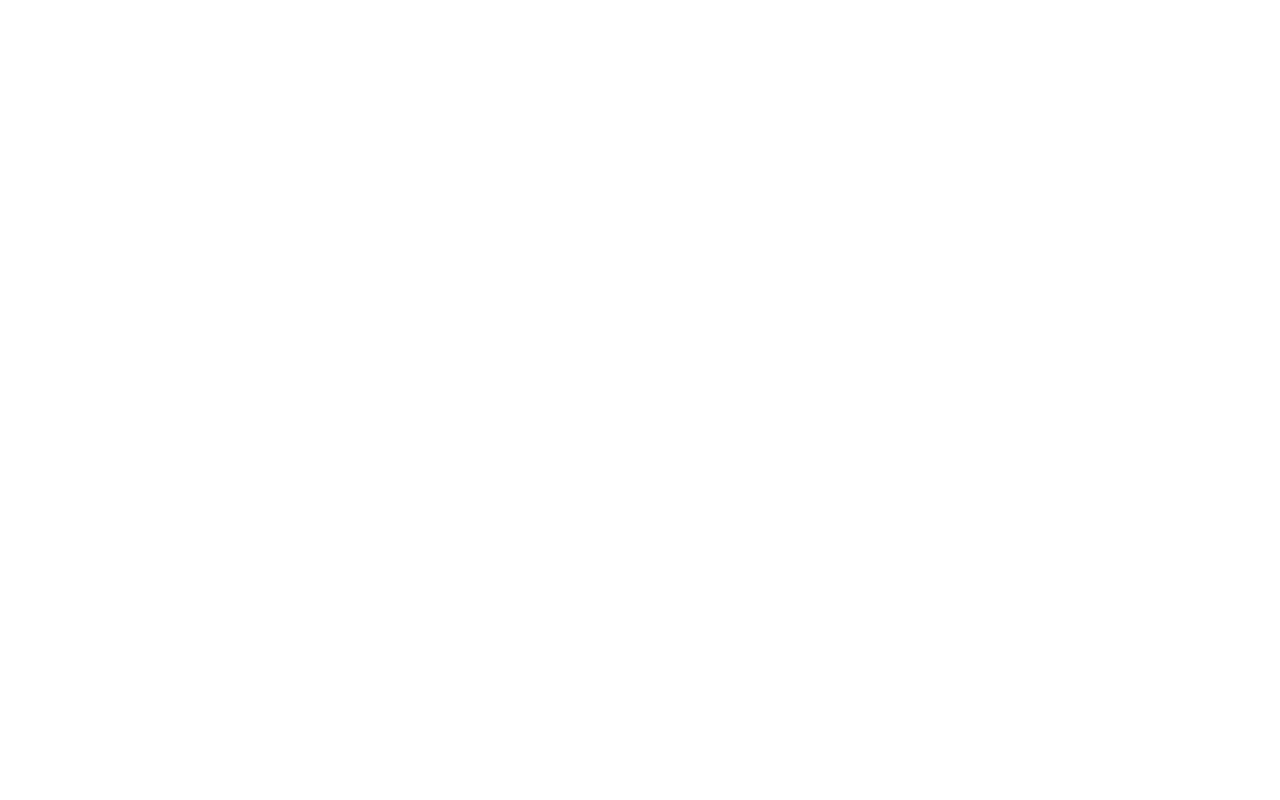
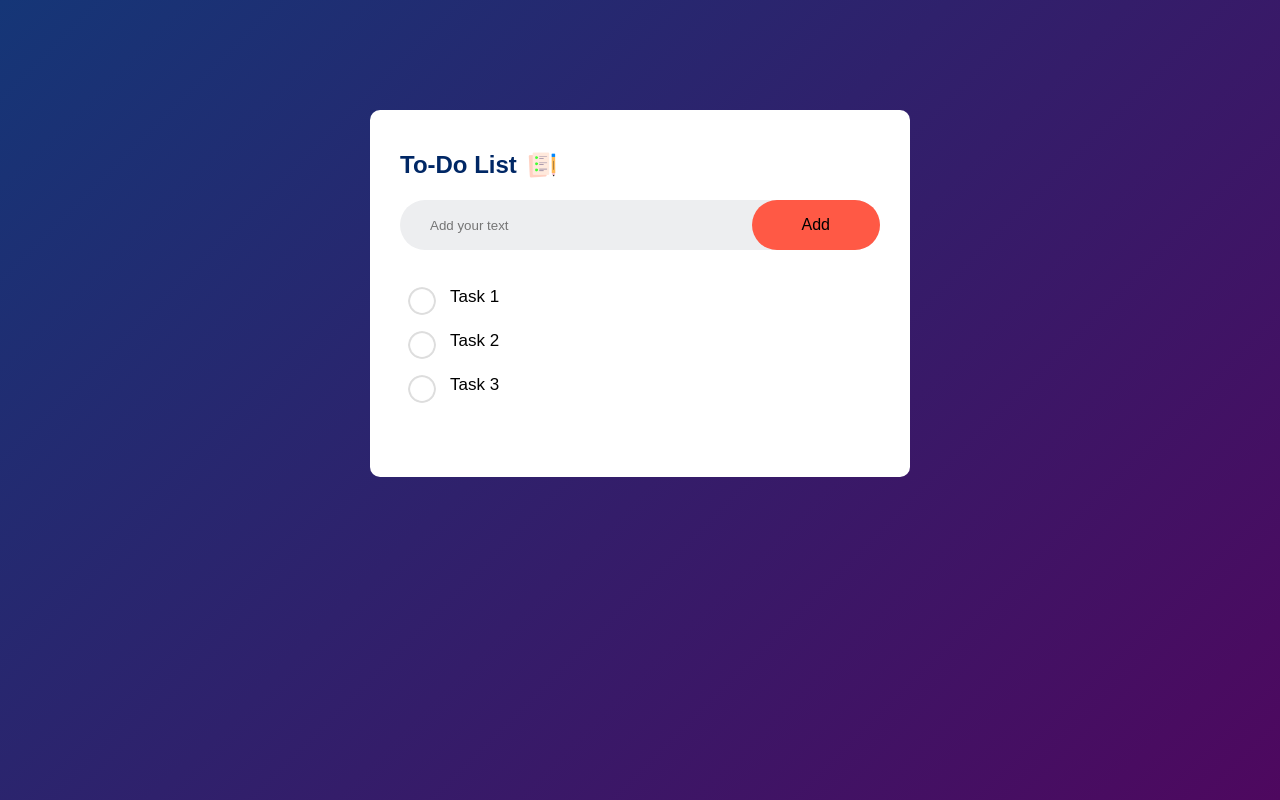
Before and after one commit to ZachWright-Dev/todo, a plain HTML site: page index.html in a window 1280 px wide. Drawn offline with Linux system fonts and the light colour scheme.

Commit message:
styled list elements

```diff
--- a/index.html
+++ b/index.html
@@ -3,9 +3,23 @@
 <head>
     <meta charset="UTF-8">
     <meta name="viewport" content="width=device-width, initial-scale=1.0">
-    <title>Document</title>
+    <title>To-Do List App</title>
+    <link rel="stylesheet" href="style.css">
 </head>
 <body>
-
+    <div class="container">
+        <div class="todo-app">
+            <h2>To-Do List <img src="images/icon.png" alt=""></h2>
+            <div class="row">
+                <input type="text" id="input-box" placeholder="Add your text">
+                <button>Add</button>
+            </div>
+            <ul id="list-container">
+                <li>Task 1</li>
+                <li>Task 2</li>
+                <li>Task 3</li>
+            </ul>
+        </div>
+    </div>
 </body>
 </html>
--- a/style.css
+++ b/style.css
@@ -4,3 +4,82 @@
     font-family: 'Poppins', sans-serif;
     box-sizing: border-box;
 }
+
+.container {
+    width:100%;
+    min-height: 100vh;
+    background: linear-gradient(135deg, #153677, #4e085f);
+    padding: 10px;
+}
+
+.todo-app {
+    width: 100%;
+    max-width: 540px;
+    background: #fff;
+    margin: 100px auto 20px;
+    padding: 40px 30px 70px;
+    border-radius: 10px;
+}
+
+.todo-app h2 {
+    color: #002765;
+    display: flex;
+    align-items: center;
+    margin-bottom: 20px;
+}
+
+.todo-app h2 img {
+    width: 30px;
+    margin-left: 10px;
+}
+
+.row{
+    display: flex;
+    align-items: center;
+    justify-content: space-between;
+    background: #edeef0;
+    padding-left: 20px;
+    margin-bottom: 25px;
+    border-radius: 30px;
+}
+
+input {
+    flex: 1;
+    border: none;
+    outline: none;
+    background: transparent;
+    padding: 10px;
+    font-weight: 14px;
+}
+
+button {
+    border: none;
+    outline:none;
+    padding: 16px 50px;
+    background: #ff5945;
+    font-size: 16px;
+    cursor:pointer;
+    border-radius: 40px;
+}
+
+ul li {
+    list-style: none; /*Takes away the bullet point*/
+    font-size: 17px;
+    padding: 12px 8px 12px 50px;
+    user-select: none;
+    cursor: pointer;
+    position: relative;
+}
+
+ul li::before {
+    content: '';
+    position: absolute;
+    height: 28px;
+    width: 28px;
+    border-radius: 50%;
+    background-image: url(images/unchecked.png);
+    background-size: cover;
+    background-position: center;
+    top: 12px;
+    left: 8px;
+}
```
